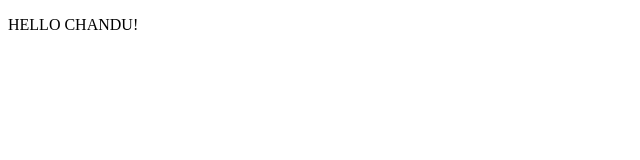
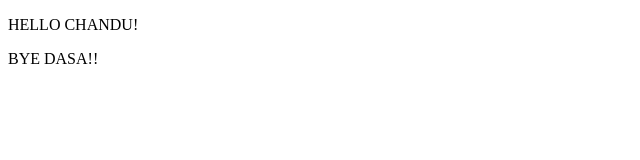
Before and after one commit to soumyaranjan-496/CHANDU-REPO, a plain HTML site: page index.html in a window 1280 px wide. Shown: the full height of the page, 0-640 px from the left. Drawn offline with Linux system fonts and the light colour scheme.

Commit message:
ADded MY sided edits

```diff
--- a/index.html
+++ b/index.html
@@ -9,5 +9,8 @@
     <p>
         HELLO CHANDU!
     </p>
+    <p>
+        BYE DASA!!
+    </p>
 </body>
 </html>
```
